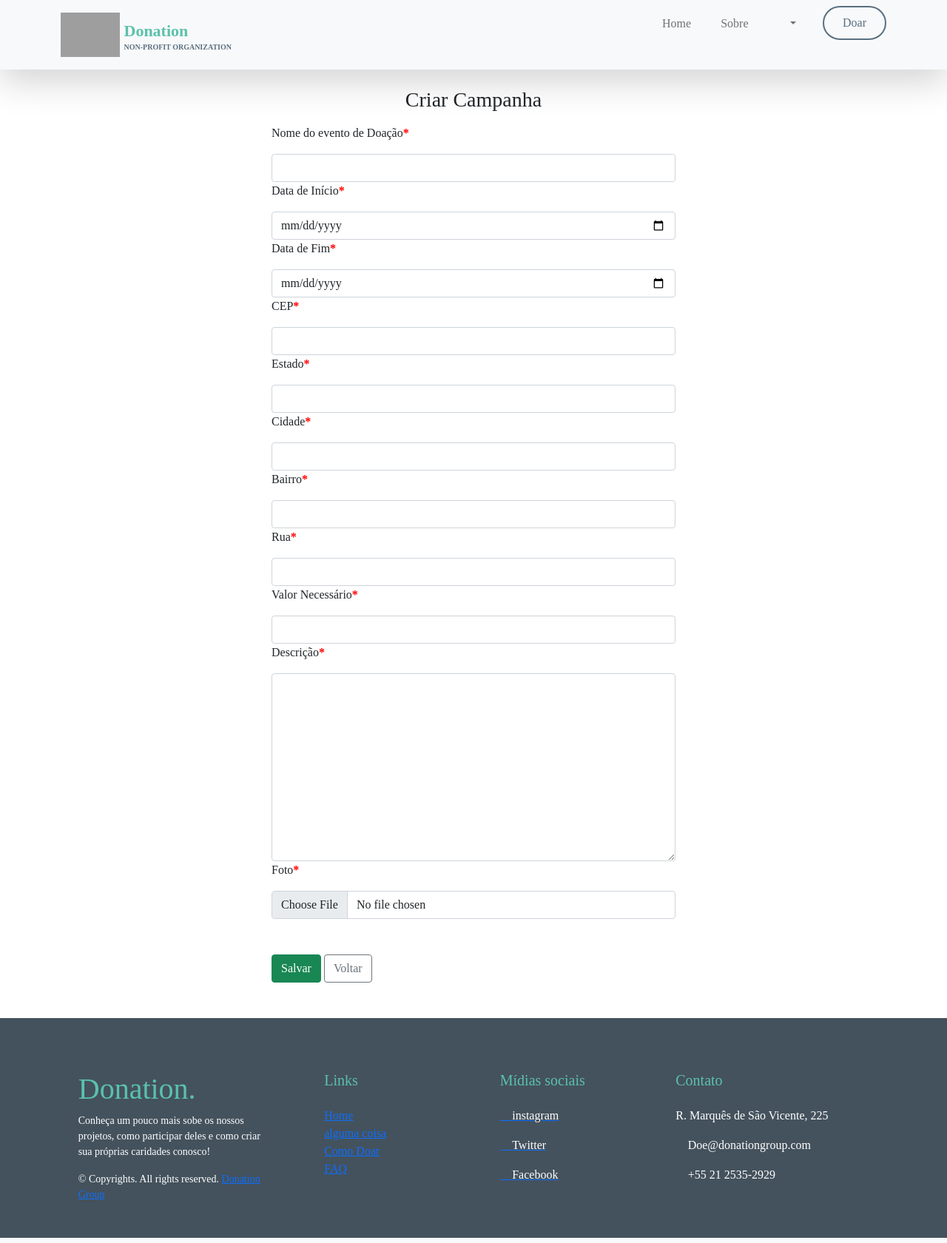
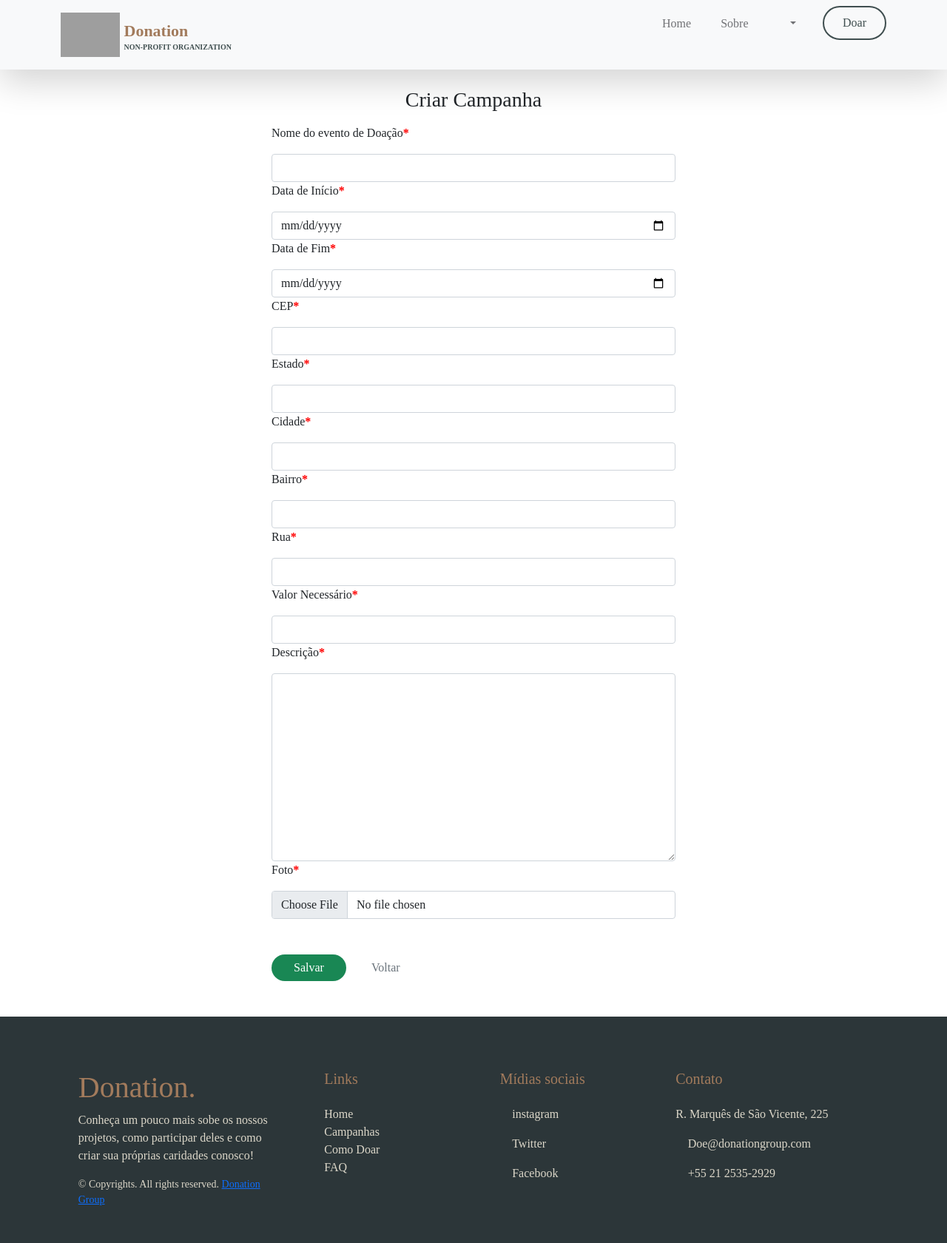
Before and after one commit to Levis33/progweb-2, a Django app: page /criarcampanha/ in a window 1280 px wide. Shown: the whole page at 74% size. Run offline with Django 4.2, Linux system fonts and the light colour scheme; the visitor is signed in with stand-in values (Sample User, id 1); data that the repository does not hold is empty; some libraries are stand-ins or nearby versions; grey boxes are pictures that could not be loaded.

Commit message:
Campanhas (falta corrigir fotos)

```diff
--- a/donation/project/forms.py
+++ b/donation/project/forms.py
@@ -4,7 +4,6 @@ from project.models import Usuario, Campanha
 from django.core.exceptions import ValidationError
 
 escolhas = ((True, "Ativado"), (False, "Desativado"))
-ufs = (('RO', 'RO'), ('AC', 'AC'), ('AM', 'AM'), ('RR', 'RR'), ('PA', 'PA'), ('AP', 'AP'), ('TO', 'TO'), ('MA', 'MA'), ('PI', 'PI'), ('CE', 'CE'), ('RN', 'RN'), ('PB', 'PB'), ('PE', 'PE'), ('AL', 'AL'), ('SE', 'SE'), ('BA', 'BA'), ('MG', 'MG'), ('ES', 'ES'), ('RJ', 'RJ'), ('SP', 'SP'), ('PR', 'PR'), ('SC', 'SC'), ('RS', 'RS'), ('MS', 'MS'), ('MT', 'MT'), ('GO', 'GO'), ('DF', 'DF'))
 
 class EditGerenciaUsuarioForm(forms.Form):
     is_active = forms.ChoiceField(choices=escolhas, widget=forms.Select(attrs={'class': 'form-select'}), required=True)
--- a/donation/project/models.py
+++ b/donation/project/models.py
@@ -20,7 +20,7 @@ class Campanha(models.Model):
     nome = models.CharField(max_length=50)
     data_inicio = models.DateField()
     data_fim = models.DateField()
-    descricao = models.TextField(max_length=500)
+    descricao = models.TextField(max_length=200)
     CEP = models.CharField(max_length=9)
     uf = models.CharField(max_length=2)
     cidade = models.CharField(max_length=50)
@@ -30,10 +30,6 @@ class Campanha(models.Model):
     valor_necessario = models.DecimalField(max_digits=10, decimal_places=2)
     foto = models.BinaryField(blank=True, null=True, editable=True)
 
-    @property
-    def campanha_finalizada(self):
-        return self.data_fim > now()
-
 class Doacao(models.Model):
     id = models.AutoField(primary_key=True)
     id_campanha = models.ForeignKey(Campanha, on_delete=models.CASCADE)
--- a/donation/project/views.py
+++ b/donation/project/views.py
@@ -4,7 +4,7 @@ from donation.decorators import group_required
 from project.models import Usuario, Campanha, Doacao
 from project.forms import  EditGerenciaUsuarioForm, CriarCampanhaForm
 from django.db.models import Q, Sum
-
+import datetime
 
 def home(request):
     context = {}
@@ -54,8 +54,15 @@ def editar_usuario(request, user_id):
 @login_required
 def campanhas_ativas(request):
     # campanhas = Campanha.objects.exclude(finalizado=True, campanha_finalizada=True)
-    campanhas =  Campanha.objects.exclude(Q(finalizado=True) | Q(campanha_finalizada=True))
-    context = {}
+    today = datetime.datetime.today()
+    campanhas =  Campanha.objects.exclude(Q(finalizado=True) | Q(data_fim__lte=today))
+    for campanha in campanhas:
+        valor_arrecadado = Doacao.objects.filter(id_campanha=campanha.id).aggregate(Sum('valor'))['valor__sum']
+        if valor_arrecadado == None:
+            valor_arrecadado = 0
+        campanha.valor_arrecadado = round(valor_arrecadado, 2)
+        campanha.valor_arrecadado_perc = int((valor_arrecadado / campanha.valor_necessario) * 100)
+    context = {'campanhas': campanhas}
     return render(request, 'campanha/campanhas.html', context=context)
 
 @login_required
@@ -96,7 +103,7 @@ def editar_campanha(request, id):
 @login_required
 def doar_campanha(request, id_campanha):
     context = {}
-    return render(request, 'doar_campanha.html', context=context)
+    return render(request, 'campanha/doar_campanha.html', context=context)
 
 def handler_403(request):
     return render(request, 'errors/403.html', status=403)
--- a/donation/static/css/style.css
+++ b/donation/static/css/style.css
@@ -40,16 +40,16 @@
 CUSTOM PROPERTIES ( VARIABLES )
 -----------------------------------------*/
 :root {
---white-color:                  #ffffff;
---primary-color:                #5bc1ac;
---secondary-color:              #5a6f80;
---section-bg-color:             #f0f8ff;
---site-footer-bg-color:         #44525d;
---custom-btn-bg-color:          #597081;
---custom-btn-bg-hover-color:    #5bc1ac;
+--white-color:                  #DCD7C9;
+--primary-color:                #A27B5C;
+--secondary-color:              #3F4E4F;
+--section-bg-color:             #DCD7C9;
+--site-footer-bg-color:         #2C3639;
+--custom-btn-bg-color:          #3F4E4F;
+--custom-btn-bg-hover-color:    #A27B5C;
 --dark-color:                   #000000;
 --p-color:                      #717275;
---border-color:                 #e9eaeb;
+--border-color:                 #DCD7C9;
 
 --body-font-family:             'Metropolis', sans-serif;
 
@@ -120,6 +120,37 @@ body {
   background: var(--custom-btn-bg-hover-color);
   border-color: transparent;
   color: var(--white-color);
+}
+
+/*---------------------------------------
+  CAMPANHAS
+-----------------------------------------*/
+
+.titles {
+  color: var(--dark-color);
+  text-decoration: none;
+  font-weight: var(--font-weight-bold);
+}
+
+.money {
+  color: #01c632;
+  font-size: 20px;
+  display: block;
+}
+
+.caption {
+  text-align: center;
+}
+
+.btn {
+	border: none;
+	border-radius: 0px;
+	padding-left: 30px;
+	padding-right: 30px;
+}
+
+.btn-success {
+  border-radius: 25px;
 }
 
 
@@ -281,24 +312,34 @@ body {
   color: var(--white-color);
 }
 
-
-
 footer {
-  background: #44525d;
+  background: var(--site-footer-bg-color);
   margin-top: auto;
 }
 
 .footer-titles {
-  color: #5bc1ac;
+  color: var(--primary-color);
+  text-decoration: none;
 }
 
-.footer-link {
-  color: #fff;
+.footer-links {
+  color: var(--white-color);
+  text-decoration: none;
+}
+
+.footer-links:hover {
+  color: var(--primary-color);
+  text-decoration: none;
+}
+
+.footer-links:active {
+  color: var(--primary-color);
+  text-decoration: none;
 }
 
 .footer-menus li {
 	display: inline;
-	color: white;
+	color: var(--white-color);
 	left: -38px;
 	position: relative;
 }
--- a/donation/templates/base_generic.html
+++ b/donation/templates/base_generic.html
@@ -135,29 +135,29 @@
         <div class="row mt-3">
             <div class="col-md-3 col-lg-4 col-xl-3 mx-auto mb-4">
                 <h5 class="h1 footer-titles">Donation.</h5>
-                <p class="small text-white">Conheça um pouco mais sobe os nossos projetos, como participar deles e como criar sua próprias caridades conosco!</p>
-                <p class="small text-white mb-0">&copy; Copyrights. All rights reserved. <a class="text-primary" href="#">Donation Group</a></p>
+                <p class="footer-links">Conheça um pouco mais sobe os nossos projetos, como participar deles e como criar sua próprias caridades conosco!</p>
+                <p class="small footer-links mb-0">&copy; Copyrights. All rights reserved. <a class="text-primary" href="#">Donation Group</a></p>
             </div>
             <div class="col-md-2 col-lg-2 col-xl-2 mx-auto mb-4">
                 <h5 class="footer-titles text mb-4">Links</h5>
                 <ul class="list-unstyled ">
-                    <li><a href="#">Home</a></li>
-                    <li><a href="#">alguma coisa</a></li>
-                    <li><a href="#">Como Doar</a></li>
-                    <li><a href="#">FAQ</a></li>
+                    <li><a class="footer-links" href="{% url 'home' %}">Home</a></li>
+                    <li><a class="footer-links" href="{% url 'campanhas' %}">Campanhas</a></li>
+                    <li><a class="footer-links" href="#">Como Doar</a></li>
+                    <li><a class="footer-links" href="#">FAQ</a></li>
                 </ul>
             </div>
             <div class="col-md-3 col-lg-2 col-xl-2 mx-auto mb-4">
                 <h5 class="footer-titles text mb-4">Mídias sociais</h5>
-                <a href="#"><p class="text-white"><i class="fa-brands fa-instagram"></i> instagram</p></a>
-                <a href="#"><p class="text-white"><i class="fa-brands fa-twitter"></i></i> Twitter</p></a>
-                <a href="#"><p class="text-white"><i class="fa-brands fa-facebook"></i></i> Facebook</p></a>
+                <a class="footer-links" href="#"><p><i class="fa-brands fa-instagram"></i> instagram</p></a>
+                <a class="footer-links" href="#"><p><i class="fa-brands fa-twitter"></i></i> Twitter</p></a>
+                <a class="footer-links" href="#"><p><i class="fa-brands fa-facebook"></i></i> Facebook</p></a>
             </div>
             <div class="col-md-4 col-lg-3 col-xl-3 mx-auto mb-md-0 mb-4">
                 <h5 class="footer-titles text mb-4">Contato</h5>
-                <p class="text-white"><i class="fa-solid fa-location-dot"></i> R. Marquês de São Vicente, 225</p>
-                <p class="text-white"><i class="fas fa-envelope "></i> Doe@donationgroup.com</p>
-                <p class="text-white"><i class="fas fa-phone "></i> +55 21 2535-2929</p>
+                <p class="footer-links"><i class="fa-solid fa-location-dot"></i> R. Marquês de São Vicente, 225</p>
+                <p class="footer-links"><i class="fas fa-envelope "></i> Doe@donationgroup.com</p>
+                <p class="footer-links"><i class="fas fa-phone "></i> +55 21 2535-2929</p>
             </div>
         </div>
     </div>
--- /dev/null
+++ b/donation/templates/campanha/doar_campanha.html
@@ -0,0 +1,6 @@
+{% extends 'base_generic.html' %}
+{% block title %} Gerenciar Campanhas {% endblock %}
+{% load static %}
+{% block content %}
+
+{% endblock %}
```
Also changed, not shown: donation/templates/campanha/campanhas.html (+39 -0 lines), donation/project/migrations/0004_alter_campanha_descricao.py (added).
